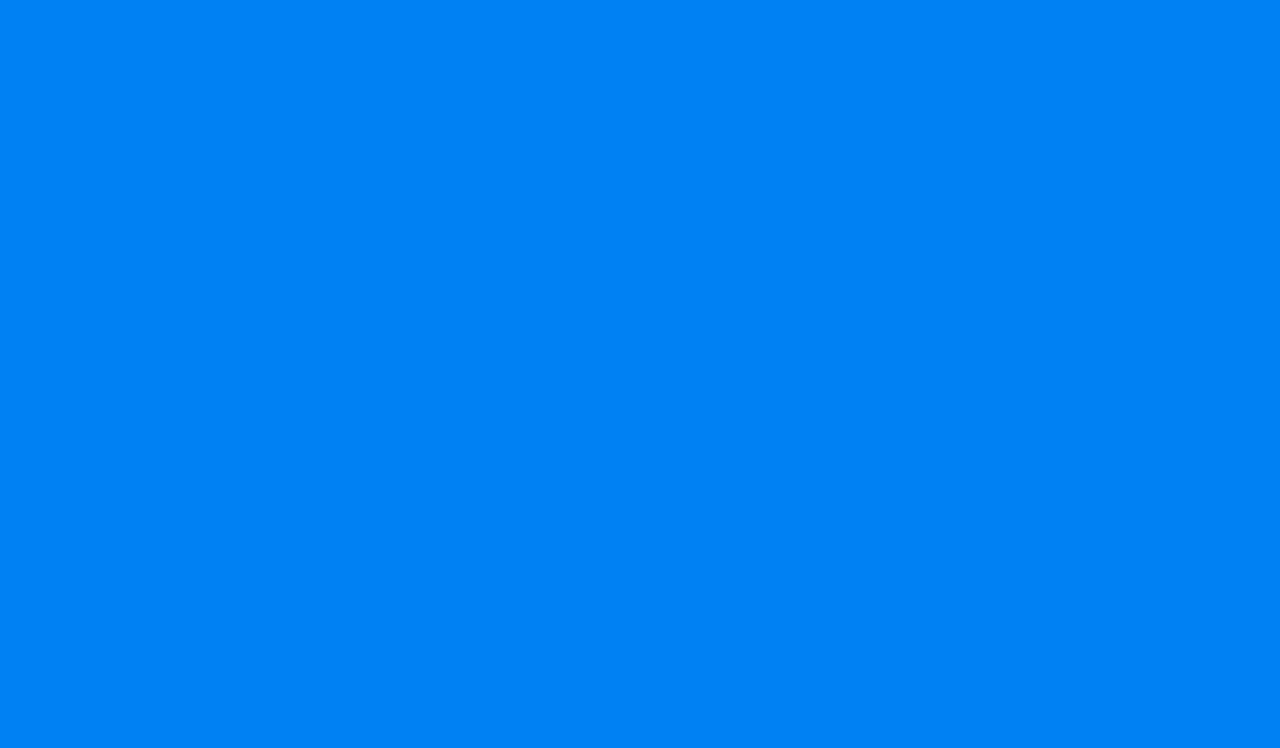
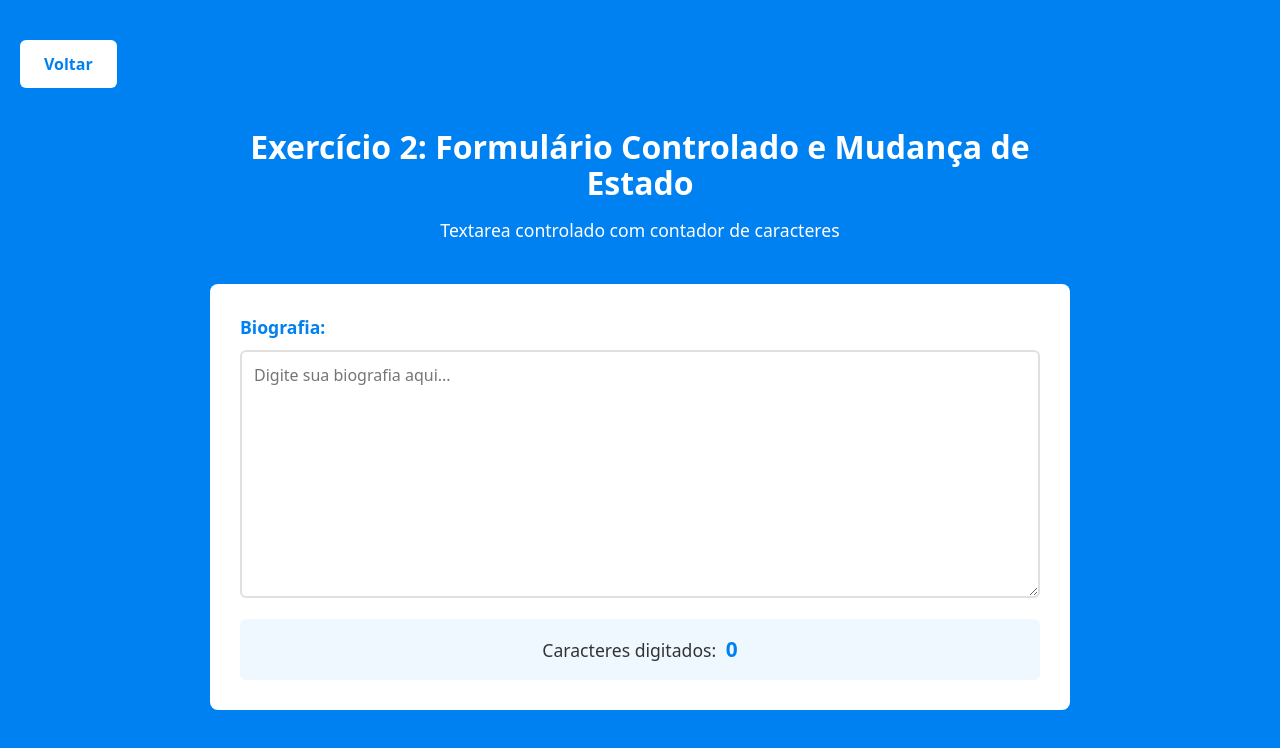
Before and after one commit to thiagoperest/desenvolvimento-react-DR4_TP1, a React (Vite) app: page /exercicio-2 in a window 1280 px wide. Before the commit this address had no page. Shown: the top 748 px of the page. Built offline with nearby package versions, Linux system fonts and the light colour scheme.

Commit message:
feat: add exercício 2

```diff
--- a/src/App.jsx
+++ b/src/App.jsx
@@ -1,6 +1,7 @@
 import { BrowserRouter as Router, Routes, Route } from 'react-router-dom'
 import Home from './pages/Home'
 import Exercicio1 from './pages/Exercicio1'
+import Exercicio2 from './pages/Exercicio2'
 import './App.css'
 
 export default function App() {
@@ -9,6 +10,7 @@ export default function App() {
       <Routes>
         <Route path="/" element={<Home />} />
         <Route path="/exercicio-1" element={<Exercicio1 />} />
+        <Route path="/exercicio-2" element={<Exercicio2 />} />
       </Routes>
     </Router>
   )
--- /dev/null
+++ b/src/pages/Exercicio2.css
@@ -0,0 +1,73 @@
+.exercicio-container {
+  background-color: #0081f1;
+  min-height: 100vh;
+  padding: 40px 20px;
+}
+
+.header {
+  text-align: center;
+  margin-bottom: 40px;
+  max-width: 800px;
+  margin-left: auto;
+  margin-right: auto;
+}
+
+.header h1 {
+  font-size: 2rem;
+  color: white;
+  margin-bottom: 10px;
+}
+
+.header p {
+  font-size: 1.1rem;
+  color: white;
+}
+
+.form-container {
+  background: white;
+  padding: 30px;
+  border-radius: 8px;
+  max-width: 800px;
+  margin: 0 auto;
+}
+
+.form-container label {
+  display: block;
+  font-size: 1.1rem;
+  font-weight: 600;
+  color: #0081f1;
+  margin-bottom: 10px;
+}
+
+.form-container textarea {
+  width: 100%;
+  padding: 12px;
+  font-size: 1rem;
+  font-family: inherit;
+  border: 2px solid #e0e0e0;
+  border-radius: 6px;
+  resize: vertical;
+  transition: border-color 0.3s ease;
+  box-sizing: border-box;
+}
+
+.form-container textarea:focus {
+  outline: none;
+  border-color: #0081f1;
+}
+
+.contador-container {
+  margin-top: 15px;
+  padding: 15px;
+  background: #f0f8ff;
+  border-radius: 6px;
+  text-align: center;
+  font-size: 1.1rem;
+  color: #333;
+}
+
+.contador-container strong {
+  color: #0081f1;
+  font-size: 1.3rem;
+  margin-left: 5px;
+}
--- /dev/null
+++ b/src/pages/Exercicio2.jsx
@@ -0,0 +1,37 @@
+import { useState } from 'react'
+import BotaoVoltar from '../components/BotaoVoltar'
+import './Exercicio2.css'
+
+export default function Exercicio2() {
+  const [biografia, setBiografia] = useState('')
+  const [contador, setContador] = useState(0)
+
+  return (
+    <div className="exercicio-container">
+      <BotaoVoltar />
+
+      <div className="header">
+        <h1>Exercício 2: Formulário Controlado e Mudança de Estado</h1>
+        <p>Textarea controlado com contador de caracteres</p>
+      </div>
+
+      <div className="form-container">
+        <label htmlFor="biografia">Biografia:</label>
+        <textarea
+          id="biografia"
+          value={biografia}
+          onChange={(e) => {
+            setBiografia(e.target.value)
+            setContador(e.target.value.length)
+          }}
+          placeholder="Digite sua biografia aqui..."
+          rows="10"
+        />
+        <div className="contador-container">
+          <span>Caracteres digitados: </span>
+          <strong>{contador}</strong>
+        </div>
+      </div>
+    </div>
+  )
+}
--- a/src/pages/Home.jsx
+++ b/src/pages/Home.jsx
@@ -8,6 +8,12 @@ export default function Home() {
       titulo: 'Implementação de Eventos e Comparação de Sintaxes',
       descricao: 'Comparar eventos com onclick HTML vs React',
       rota: '/exercicio-1'
+    },
+    {
+      id: 2,
+      titulo: 'Formulário Controlado e Mudança de Estado',
+      descricao: 'Textarea controlado com contador de caracteres',
+      rota: '/exercicio-2'
     }
   ]
 
```
